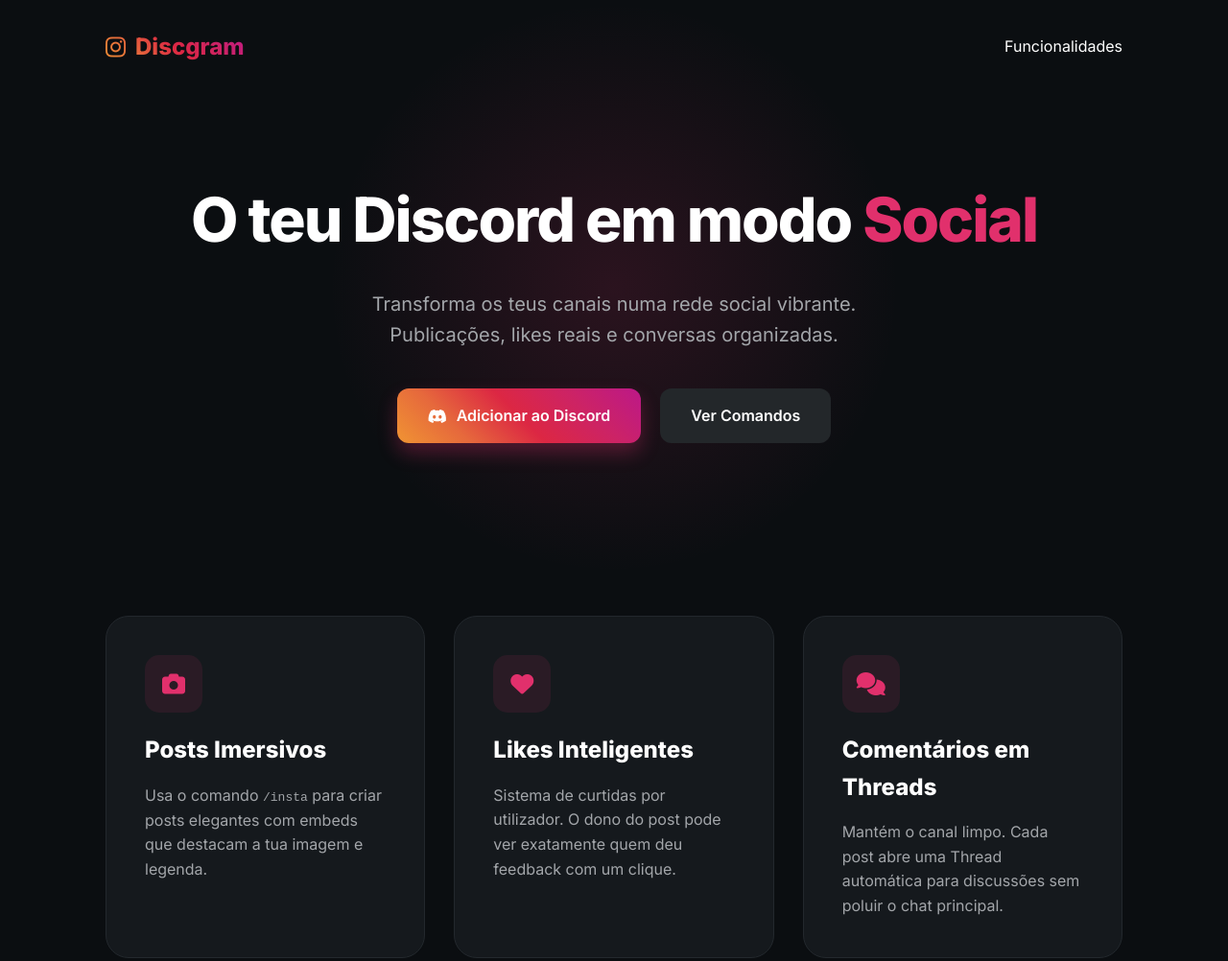
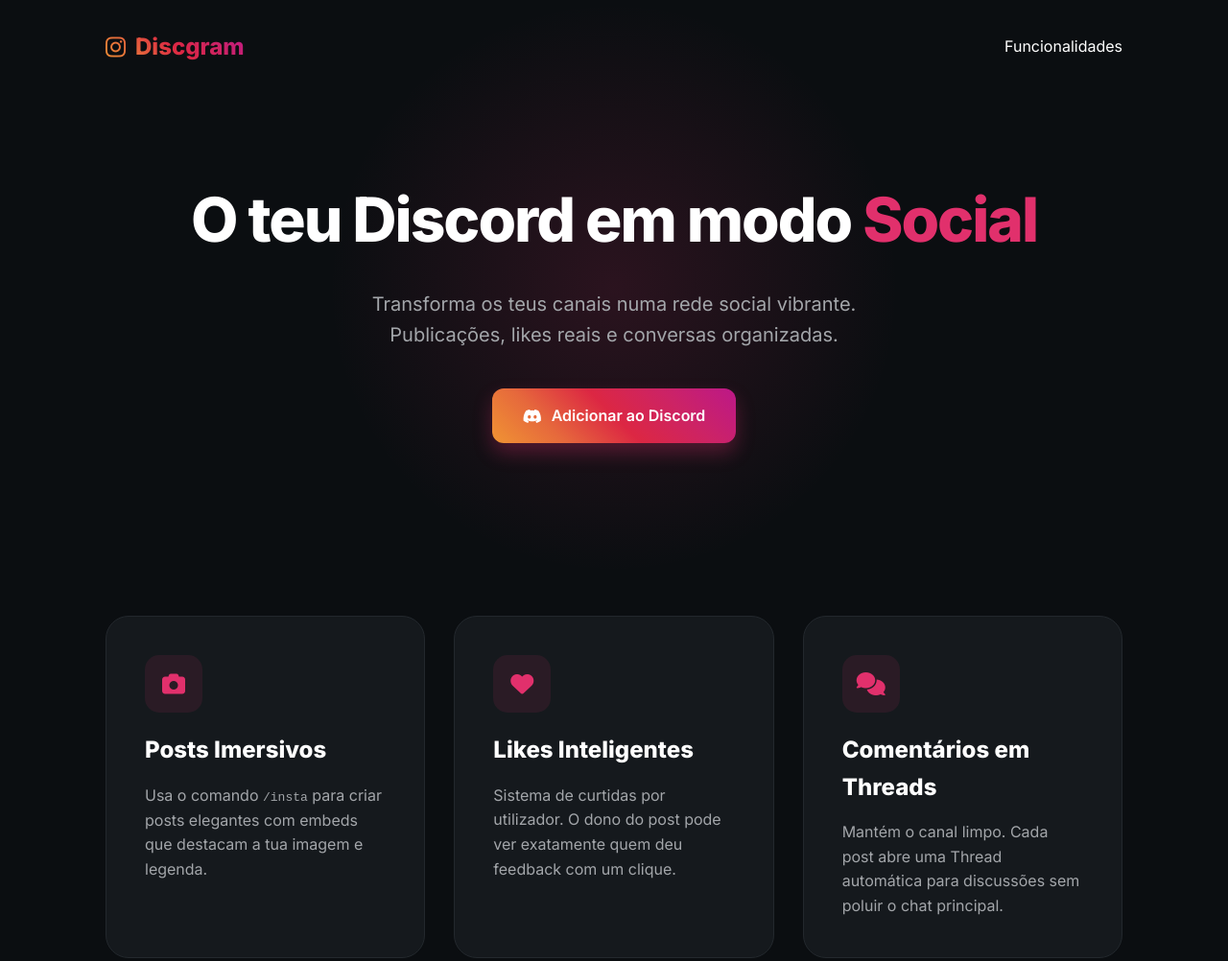
Before and after one commit to Galaxy543/Discgram.com, a plain HTML site: page index.html in a window 1280 px wide. Shown: the top 1002 px of the page at 96% size. Drawn offline with Linux system fonts and the light colour scheme.

Commit message:
Update index.html

```diff
--- a/index.html
+++ b/index.html
@@ -4,7 +4,6 @@
     <meta charset="UTF-8">
     <meta name="viewport" content="width=device-width, initial-scale=1.0">
     <title>InstaBot | O Teu Discord Mais Social</title>
-    <!-- Fontes e Ícones -->
     <link rel="stylesheet" href="https://cdnjs.cloudflare.com/ajax/libs/font-awesome/6.4.0/css/all.min.css">
     <link href="https://fonts.googleapis.com/css2?family=Inter:wght@400;600;800&display=swap" rel="stylesheet">
 
@@ -28,7 +27,7 @@
             overflow-x: hidden;
         }
 
-        /* Background Glow */
+
         body::before {
             content: "";
             position: absolute;
@@ -41,7 +40,7 @@
 
         .container { max-width: 1100px; margin: 0 auto; padding: 0 20px; }
 
-        /* Navbar */
+
         nav {
             padding: 30px 0;
             display: flex;
@@ -60,7 +59,7 @@
             -webkit-text-fill-color: transparent;
         }
 
-        /* Hero Section */
+
         header {
             text-align: center;
             padding: 80px 0;
@@ -116,7 +115,7 @@
 
         .btn-secondary:hover { background: #2c2f33; }
 
-        /* Features Section */
+
         .features {
             display: grid;
             grid-template-columns: repeat(auto-fit, minmax(300px, 1fr));
@@ -149,7 +148,6 @@
         .feature-card h3 { margin-bottom: 15px; font-size: 1.5rem; }
         .feature-card p { color: var(--text-dim); }
 
-        /* Preview Section */
         .preview {
             background: var(--card-bg);
             border-radius: 30px;
@@ -169,7 +167,7 @@
             box-shadow: 0 20px 40px rgba(0,0,0,0.5);
         }
 
-        /* Footer */
+
         footer {
             padding: 50px 0;
             border-top: 1px solid #23282d;
@@ -195,11 +193,10 @@
             <p class="hero-sub">Transforma os teus canais numa rede social vibrante. Publicações, likes reais e conversas organizadas.</p>
 
             <div class="cta-group">
-                <!-- SUBSTITUI PELO TEU LINK DE CONVITE -->
+
                 <a href="https://discord.com/oauth2/authorize?client_id=1445161302166343722&permissions=8&integration_type=0&scope=bot" class="btn btn-primary">
                     <i class="fab fa-discord"></i> Adicionar ao Discord
                 </a>
-                <a href="#" class="btn btn-secondary">Ver Comandos</a>
             </div>
         </header>
 
```
